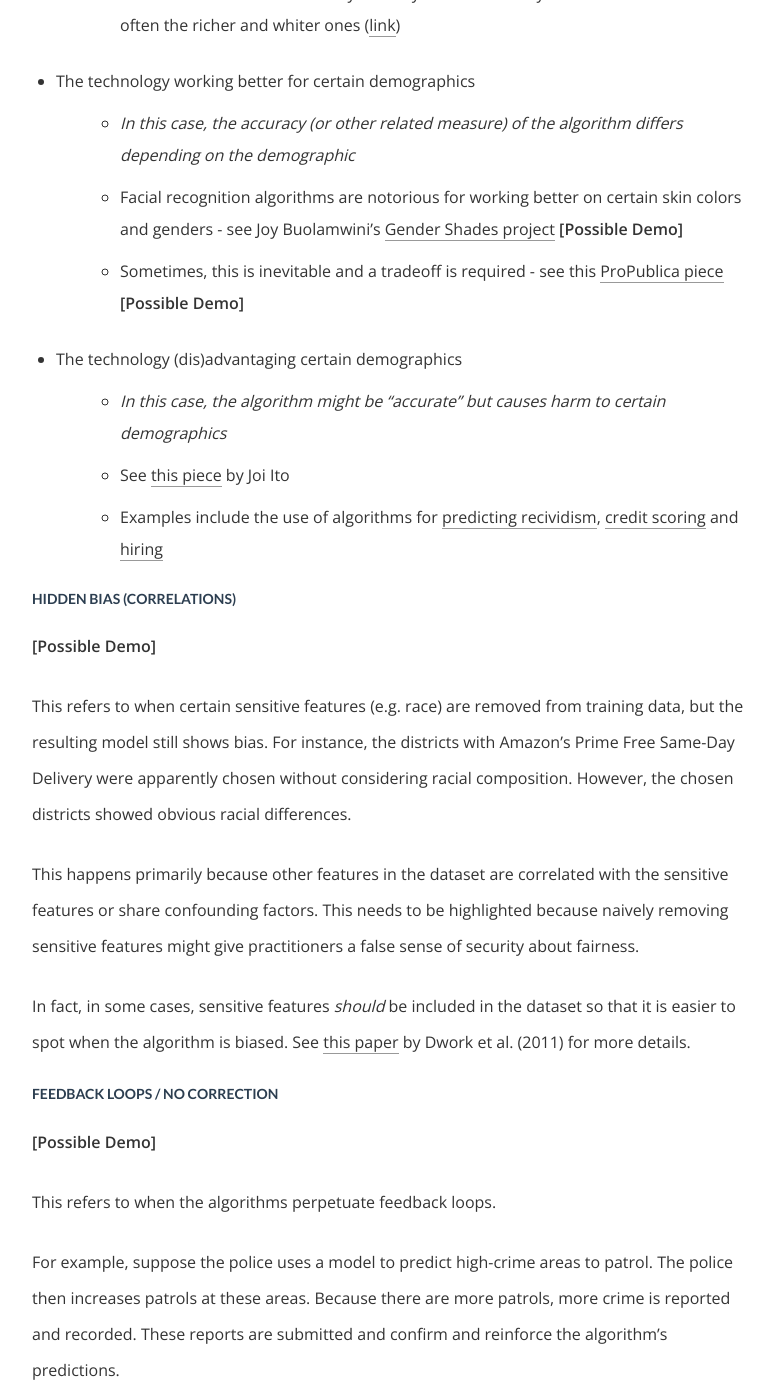
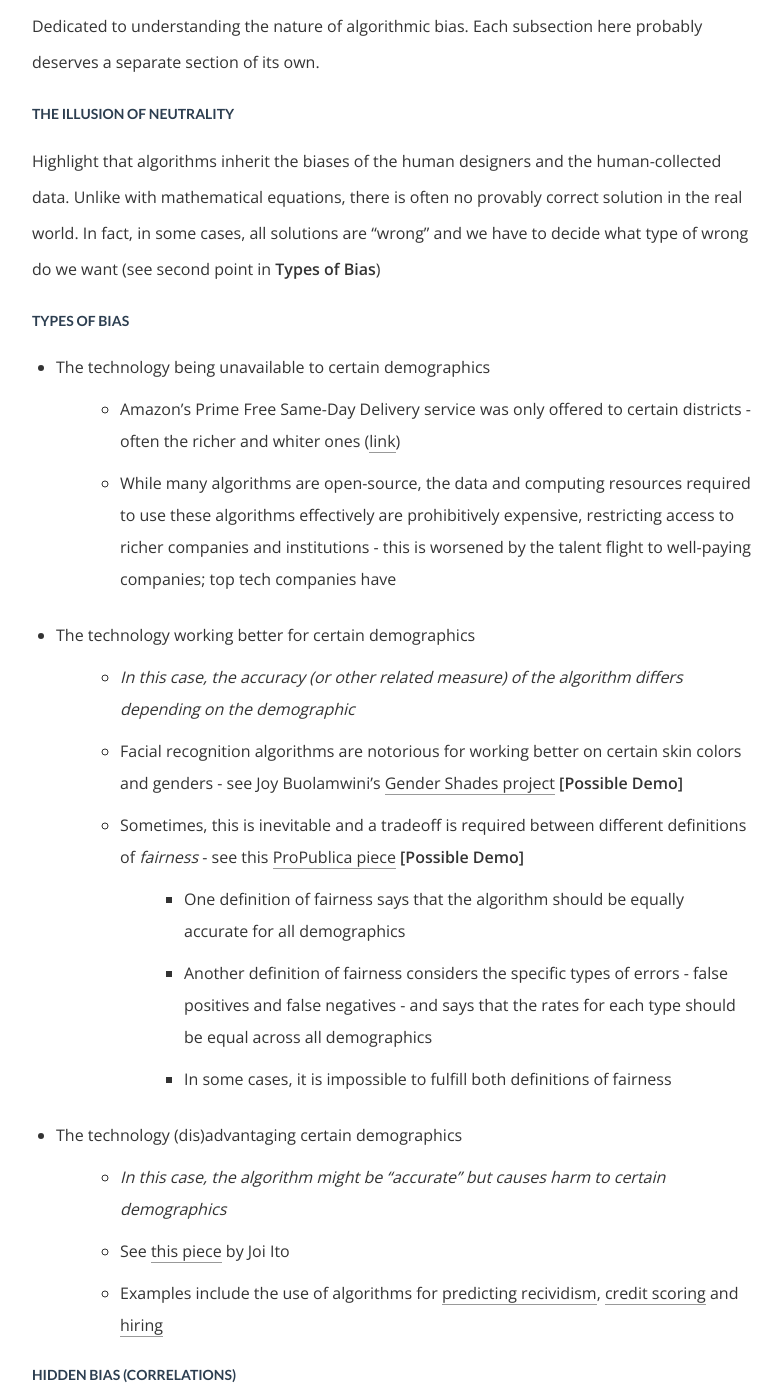
Before and after one commit to greentfrapp/project-asimov, a Jekyll site: the page built from outline_1.md, in a window 1280 px wide and 1400 px high, scrolled down 5905 px. Shown: the whole window, without its empty margins (248-1030 px from the left). Built offline with Jekyll 4.4.1, drawn with Linux system fonts in a browser that asks for light colours; some web fonts are replaced; a style sheet for code colours, icons or effects is not loaded; some of the changed text lies outside the part shown.

Commit message:
Updated outline_1 and research proposal

```diff
--- a/outline_1.md
+++ b/outline_1.md
@@ -9,6 +9,8 @@ permalink: /outline_part1/
 ## Draft outline for deliverable to Part I targetting programmers and AI practitioners.
 
 <a href="https://greentfrapp.github.io/project-asimov/" target="_self">Project Asimov</a>
+
+<img src="https://greentfrapp.github.io/project-asimov/assets/frontispiece.png" style="width: 100%; max-width: 500px; margin: 25px;">
 
 <dt-byline></dt-byline>
 
@@ -153,10 +155,14 @@ Highlight that algorithms inherit the biases of the human designers and the huma
 
 - The technology being unavailable to certain demographics
 	- Amazon's Prime Free Same-Day Delivery service was only offered to certain districts - often the richer and whiter ones ([link](https://www.bloomberg.com/graphics/2016-amazon-same-day/))
+	- While many algorithms are open-source, the data and computing resources required to use these algorithms effectively are prohibitively expensive, restricting access to richer companies and institutions - this is worsened by the talent flight to well-paying companies; top tech companies have
 - The technology working better for certain demographics
 	- *In this case, the accuracy (or other related measure) of the algorithm differs depending on the demographic*
 	- Facial recognition algorithms are notorious for working better on certain skin colors and genders - see Joy Buolamwini's [Gender Shades project](http://gendershades.org/overview.html) **[Possible Demo]**
-	- Sometimes, this is inevitable and a tradeoff is required - see this [ProPublica piece](https://www.propublica.org/article/bias-in-criminal-risk-scores-is-mathematically-inevitable-researchers-say) **[Possible Demo]**
+	- Sometimes, this is inevitable and a tradeoff is required between different definitions of *fairness* - see this [ProPublica piece](https://www.propublica.org/article/bias-in-criminal-risk-scores-is-mathematically-inevitable-researchers-say) **[Possible Demo]**
+		- One definition of fairness says that the algorithm should be equally accurate for all demographics
+		- Another definition of fairness considers the specific types of errors - false positives and false negatives - and says that the rates for each type should be equal across all demographics
+		- In some cases, it is impossible to fulfill both definitions of fairness
 - The technology (dis)advantaging certain demographics
 	- *In this case, the algorithm might be "accurate" but causes harm to certain demographics*
 	- See [this piece](https://www.wired.com/story/ideas-joi-ito-insurance-algorithms/) by Joi Ito
@@ -202,7 +208,7 @@ We don’t say that the Olympics are biased against physically unfit people. So
 
 In essence, a neural network can be made *transparent* by simply making the weights publicly available. However, this does not make the neural network's decisions anymore *explainable* in human terms.
 
-In the context of bias, lack of transparency and explainability of algorithms result in hidden biases, which could be mistakenly justified.
+In the context of bias, lack of transparency and explainability of algorithms might result in hidden biases or cause a misplaced trust in the neutrality of these algorithms.
 
 But also consider the possibility of the algorithms being *gamed* if they are made completely transparent and explainable. There's a reason why exam papers and interview questions are kept confidential.
 
@@ -213,6 +219,12 @@ But also consider the possibility of the algorithms being *gamed* if they are ma
 ## Useful Tools
 
 Tools for mitigating and catching algorithm bias and how to use them.
+
+- Tensorboard's [What If](https://pair-code.github.io/what-if-tool/index.html)
+- Microsoft's [InterpretML](https://github.com/microsoft/interpret)
+- IBM's [AI Fairness 360](https://github.com/IBM/AIF360)
+- [FairML](https://github.com/adebayoj/fairml)
+- [Comparison of Fairness-aware Algorithms](https://github.com/algofairness/fairness-comparison)
 
 <div class="return-to-top"><a href="#title">[Return to top]</a></div>
 
```
Also changed, not shown: research_proposal.md (+0 -2 lines).
